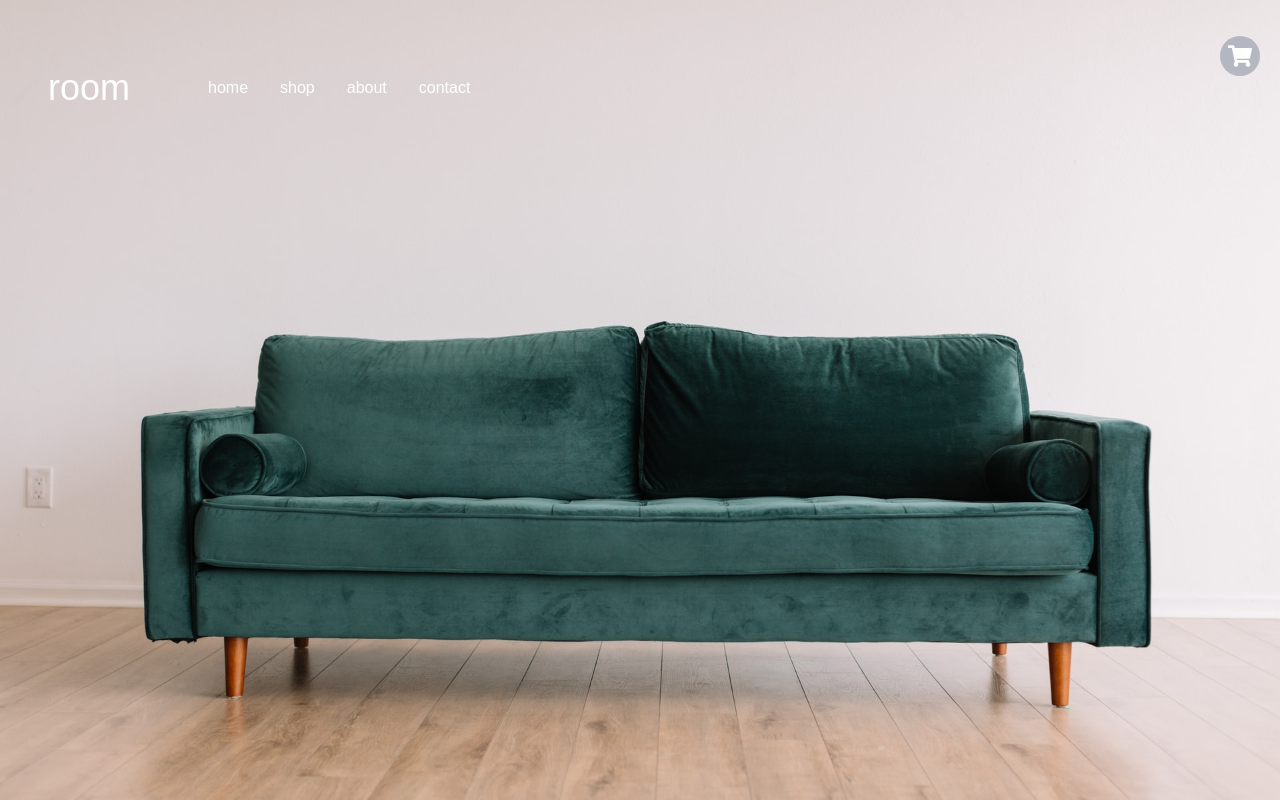
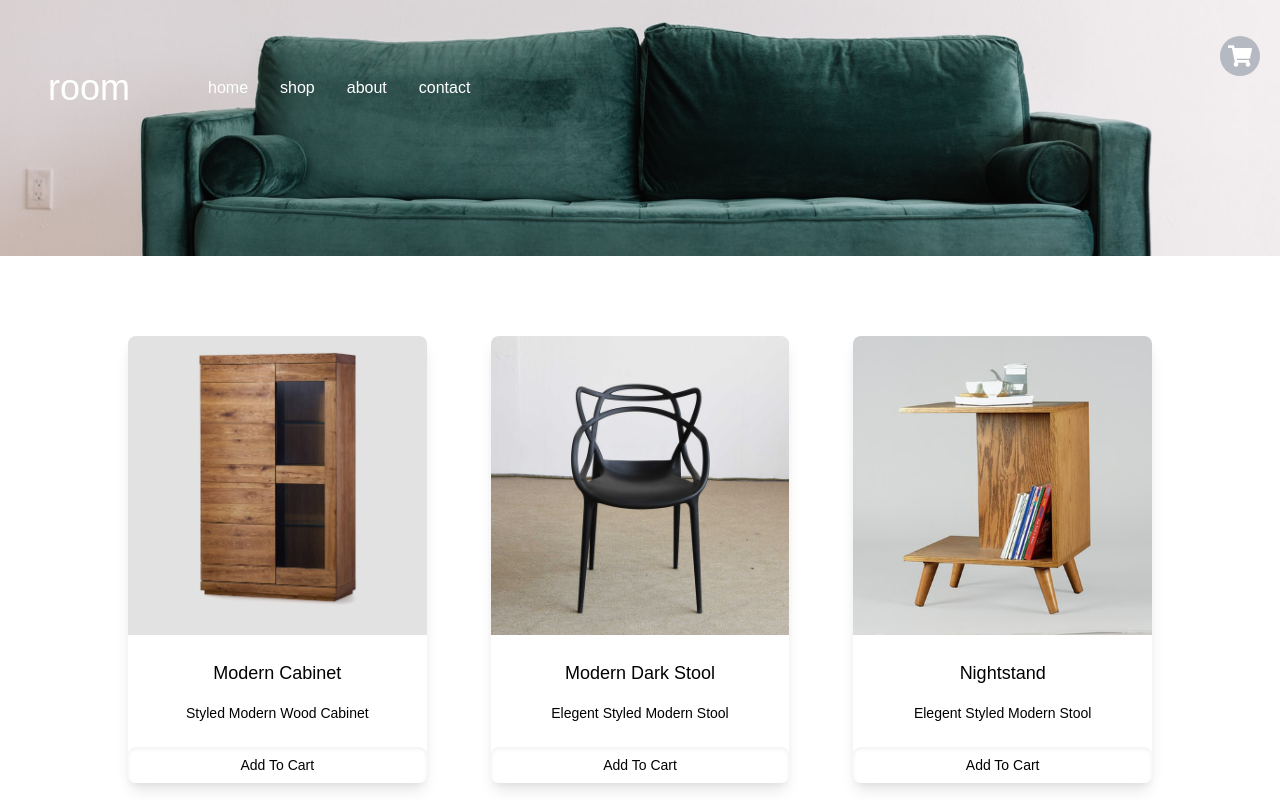
Before and after one commit to rob-noyes/room-homepage, a React (Create React App) app: page /shop in a window 1280 px wide. Shown: the top 800 px of the page. Built offline with nearby package versions, Linux system fonts and the light colour scheme.

Commit message:
update of cart interface, shop interface for desktop

```diff
--- a/src/components/pages/Cart.js
+++ b/src/components/pages/Cart.js
@@ -3,6 +3,7 @@ import React, { useState } from 'react';
 import { MdArrowBackIos } from 'react-icons/md';
 import { Link } from 'react-router-dom';
 import CartContent from '../utilities/CartContent';
+import Footer from '../Footer';
 
 const Cart = ({ shoppingCart, onRemove, addQuantity, removeQuantity }) => {
   const [navbarOpen, setNavbarOpen] = useState(false);
@@ -13,6 +14,7 @@ const Cart = ({ shoppingCart, onRemove, addQuantity, removeQuantity }) => {
 
   return (
     <div className="font-spartan">
+      <div>
         <Header navbar={navbarOpen} onClick={handleNavbar} />
         <div className={navbarOpen ? ' h-screen z-20 opacity-20' : ''}>
           <div className="h-32 bg-office bg-cover bg-center shadow-xl"></div>
@@ -24,7 +26,7 @@ const Cart = ({ shoppingCart, onRemove, addQuantity, removeQuantity }) => {
               </Link>
             </button>
           </div>
-        <div className="grid grid-cols-2 gap-2 justify-items-center pt-4 mx-4 p-2">
+          <div className="grid grid-cols-2 gap-2 justify-items-center pt-4 mx-4 p-2 md:grid-cols-3 md:gap-16 md:mx-32 md:my-16">
             {shoppingCart.map((cartItem) => {
               return (
                 <CartContent
@@ -38,6 +40,7 @@ const Cart = ({ shoppingCart, onRemove, addQuantity, removeQuantity }) => {
           </div>
         </div>
       </div>
+    </div>
   );
 };
 
--- a/src/components/pages/Shop.js
+++ b/src/components/pages/Shop.js
@@ -30,8 +30,9 @@ const Shop = ({ products, onAdd }) => {
         <img
           src="./room-homepage/images/shop/greencouch.jpg"
           alt="leather couch"
+          className="md:h-64 md:w-full md:object-cover"
         ></img>
-        <div className="grid grid-cols-2 gap-3 justify-items-center pt-4 mx-4">
+        <div className="grid grid-cols-2 gap-3 justify-items-center pt-4 mx-4 my-8 md:grid-cols-3 md:gap-16 md:mx-32 md:my-16">
           {products.map((product) => {
             if (products.length === 0) {
               return <h1>Cart Empty</h1>;
--- a/src/components/utilities/ShopCard.js
+++ b/src/components/utilities/ShopCard.js
@@ -1,7 +1,8 @@
+import React from 'react';
 //Shopping Card Component, layout of image, title, text, buttons for adding to cart
-const ShopCard = ({ title, text, image, item, clickAdd, clickRemove }) => {
+const ShopCard = ({ title, text, image, item, clickAdd }) => {
   return (
-    <div className="flex flex-col w-full h-full border-black rounded-lg text-center shadow-lg">
+    <div className="flex flex-col w-full h-full border-black rounded-lg text-center shadow-lg md:max-w-lg md:max-h-lg">
       <img className="pb-4 w-full h-full rounded-lg" src={image} alt="" />
       <h3 className="p-2 text-lg ">{title}</h3>
       <p className="p-2 mb-4 text-sm">{text}</p>
@@ -16,4 +17,4 @@ const ShopCard = ({ title, text, image, item, clickAdd, clickRemove }) => {
   );
 };
 
-export default ShopCard;
+export default React.memo(ShopCard);
```
Lines whose indentation alone changed are shown as unchanged.
